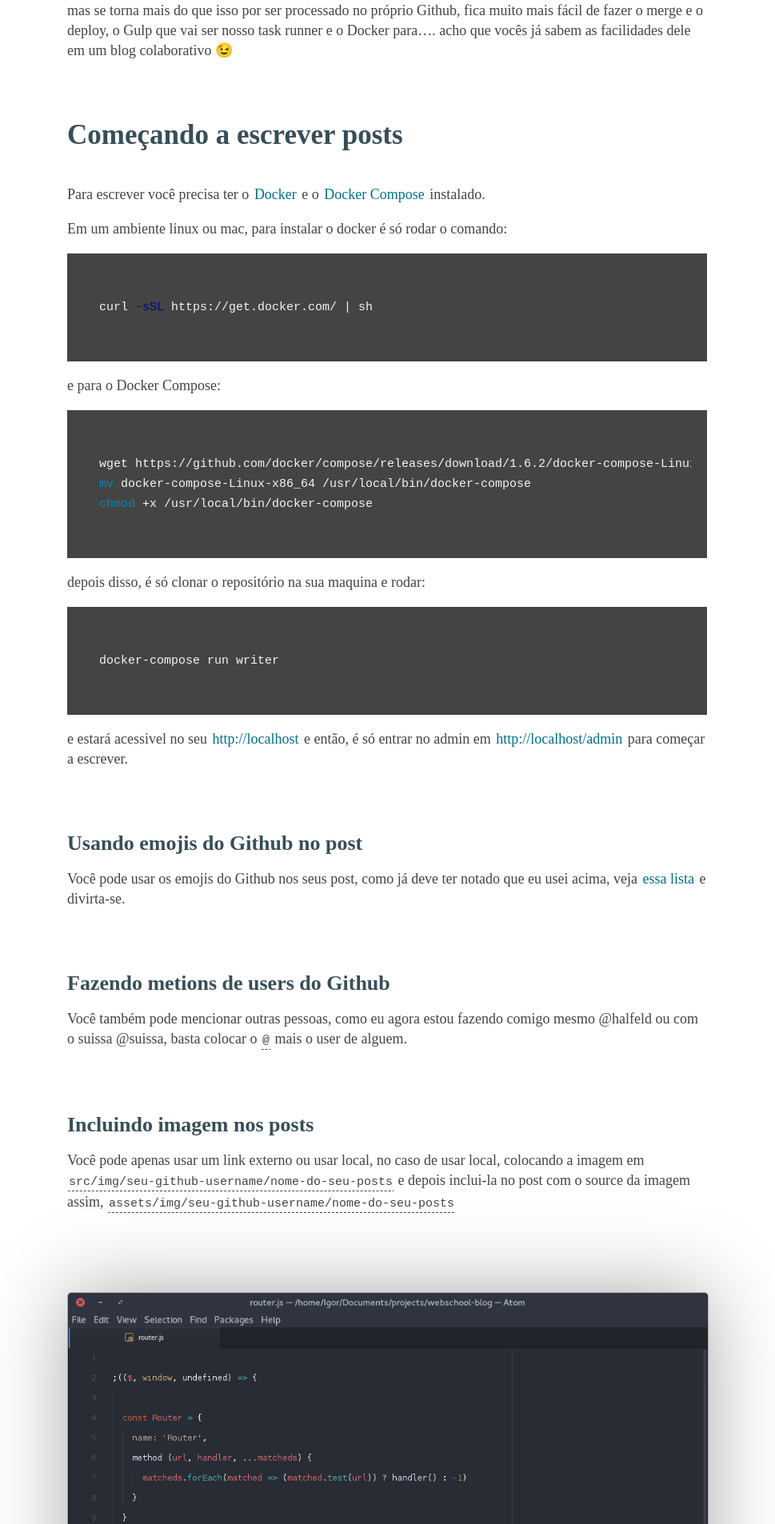
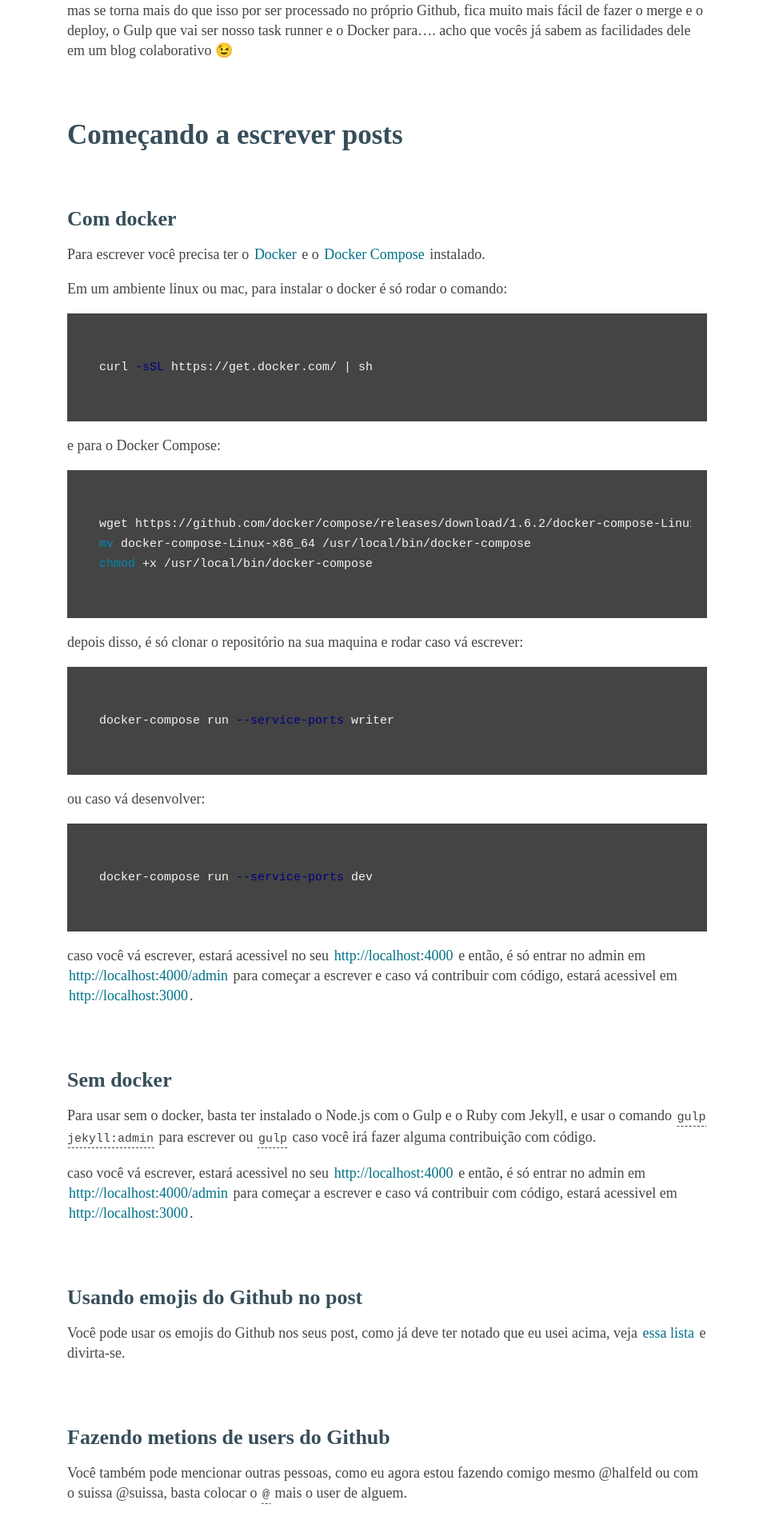
Before and after one commit to Webschool-io/webschool-io.github.io, a Jekyll site: the page built from _posts/2016-10-07-escrevendo.markdown, in a window 1280 px wide. Shown: the part 834-2740 px from the top of the page at 80% size, without its empty margins (156-1125 px from the left). Built offline with Jekyll 4.4.1, drawn with Linux system fonts in a browser that asks for light colours; emoji names are drawn with the system emoji font; some web fonts are replaced.

Commit message:
Add support to docker

````diff
--- a/_posts/2016-10-07-escrevendo.markdown
+++ b/_posts/2016-10-07-escrevendo.markdown
@@ -18,6 +18,8 @@ A Stack que foi usada para cria-lo é Gulp, Jekyll e Docker. Com o Jekyll sendo
 
 # Começando a escrever posts
 
+## Com docker
+
 Para escrever você precisa ter o [Docker](http://docker.com/) e o [Docker Compose](https://docs.docker.com/compose/) instalado.
 
 Em um ambiente linux ou mac, para instalar o docker é só rodar o comando:
@@ -34,13 +36,25 @@ mv docker-compose-Linux-x86_64 /usr/local/bin/docker-compose
 chmod +x /usr/local/bin/docker-compose
 ```
 
-depois disso, é só clonar o repositório na sua maquina e rodar:
+depois disso, é só clonar o repositório na sua maquina e rodar caso vá escrever:
 
 ```bash
-docker-compose run writer
+docker-compose run --service-ports writer
 ```
 
-e estará acessivel no seu [http://localhost](http://localhost) e então, é só entrar no admin em [http://localhost/admin](http://localhost/admin) para começar a escrever.
+ou caso vá desenvolver:
+
+```bash
+docker-compose run --service-ports dev
+```
+
+caso você vá escrever, estará acessivel no seu [http://localhost:4000](http://localhost:4000)  e então, é só entrar no admin em [http://localhost:4000/admin](http://localhost:4000/admin) para começar a escrever e caso vá contribuir com código, estará acessivel em [http://localhost:3000](http://localhost:3000).
+
+## Sem docker
+
+Para usar sem o docker, basta ter instalado o Node.js com o Gulp e o Ruby com Jekyll, e usar o comando `gulp jekyll:admin` para escrever ou `gulp` caso você irá fazer alguma contribuição com código.
+
+caso você vá escrever, estará acessivel no seu [http://localhost:4000](http://localhost:4000)  e então, é só entrar no admin em [http://localhost:4000/admin](http://localhost:4000/admin) para começar a escrever e caso vá contribuir com código, estará acessivel em [http://localhost:3000](http://localhost:3000).
 
 ## Usando emojis do Github no post
 
````
Also changed, not shown: docker-compose.yml (+8 -7 lines), 3 other files.
